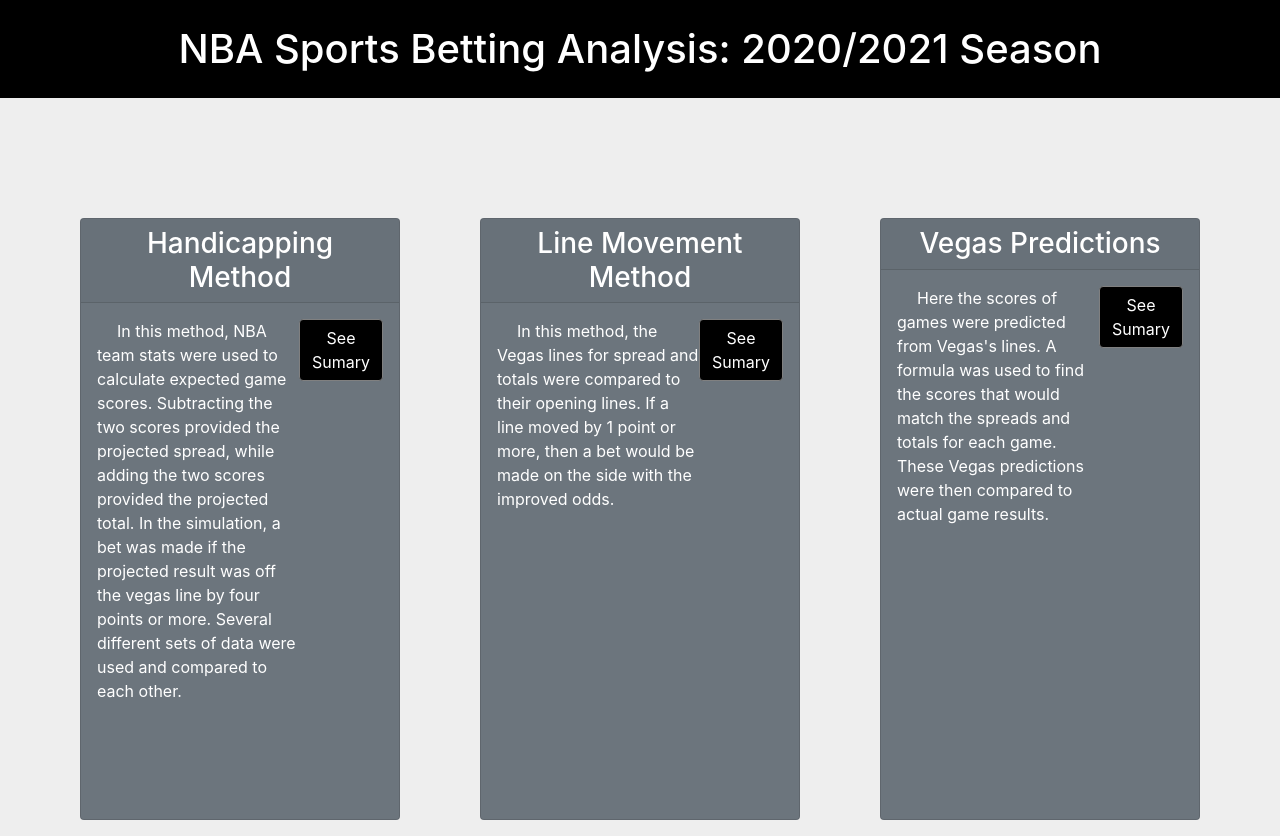
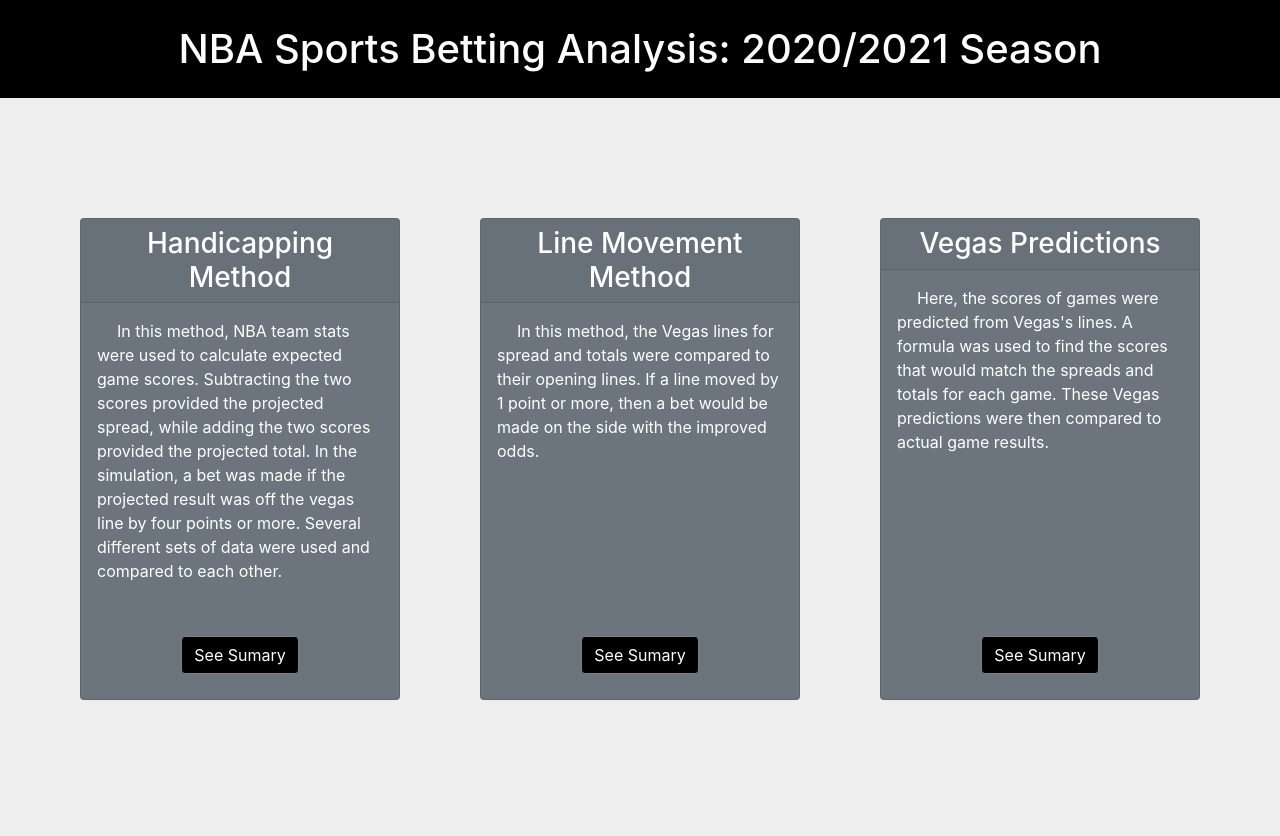
Before and after one commit to aaronw4/NBA-back-testing, a React (Create React App) app in the folder sportsbook/: page / in a window 1280 px wide. After the commit the page ends 800 px from the top, so only its background shows below. Built offline with nearby package versions, Linux system fonts and the light colour scheme; no server answers.

Commit message:
Changed class name of link on homepage

```diff
--- a/sportsbook/src/Components/home.js
+++ b/sportsbook/src/Components/home.js
@@ -14,7 +14,7 @@ const Home = () => {
                         if the projected result was off the vegas line by four points or more. Several
                         different sets of data were used and compared to each other.
                     </p>
-                    <Link className='link' to='/results'>
+                    <Link className='link-hp' to='/results'>
                         <button class="btn btn-primary">See Sumary</button>
                     </Link>
                 </div>
@@ -26,7 +26,7 @@ const Home = () => {
                         In this method, the Vegas lines for spread and totals were compared to their opening lines.
                         If a line moved by 1 point or more, then a bet would be made on the side with the improved odds.
                     </p>
-                    <Link className='link' to='/results-lineGrinding'>
+                    <Link className='link-hp' to='/results-lineGrinding'>
                         <button class="btn btn-primary">See Sumary</button>
                     </Link>
                 </div>
@@ -35,11 +35,11 @@ const Home = () => {
                 <h3 class="card-header">Vegas Predictions</h3>
                 <div class="card-body">
                     <p class="card-text">
-                        Here the scores of games were predicted from Vegas's lines. A formula was used to find the scores
+                        Here, the scores of games were predicted from Vegas's lines. A formula was used to find the scores
                         that would match the spreads and totals for each game. These Vegas predictions were then compared
                         to actual game results.
                     </p>
-                    <Link className='link' to='/results-vegas'>
+                    <Link className='link-hp' to='/results-vegas'>
                         <button class="btn btn-primary">See Sumary</button>
                     </Link>
                 </div>
```
